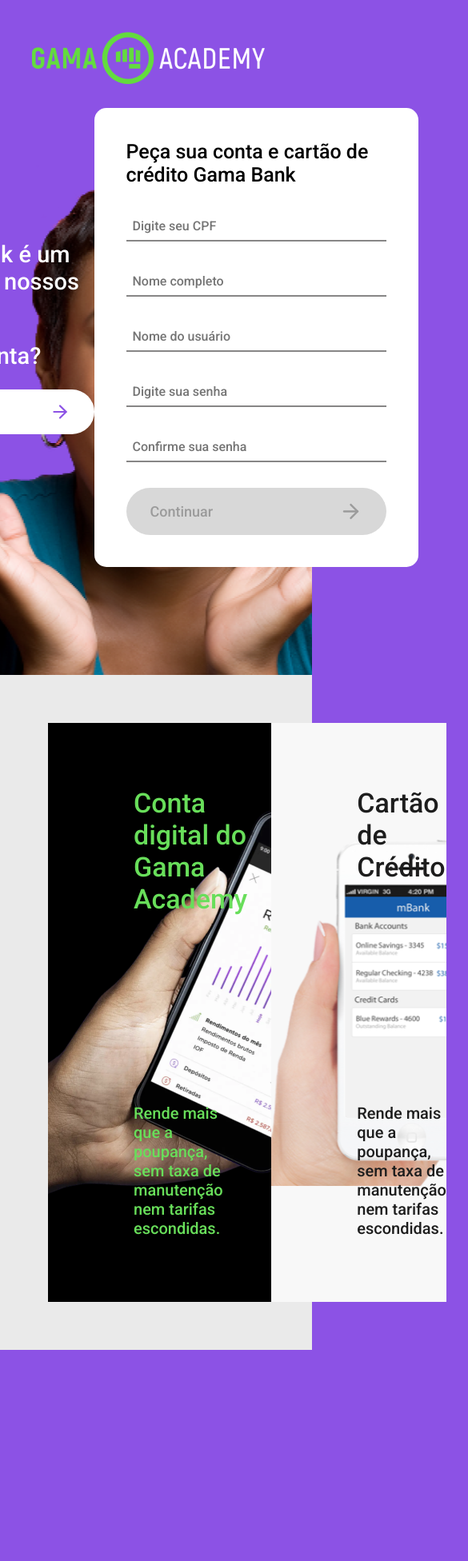
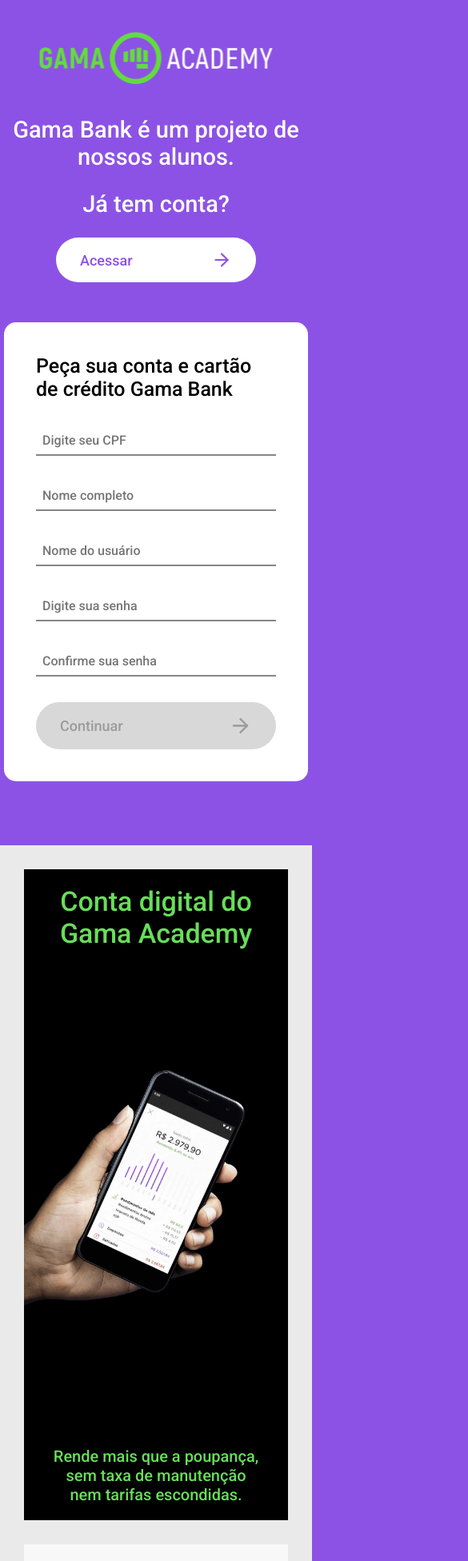
Before and after one commit to filipemelo2002/gama-bank, a React (Create React App) app: page / in a window 390 px wide. Shown: the top 1952 px of the page at 80% size, 585 px wide, since content can reach past the window. Built offline with nearby package versions, Linux system fonts and the light colour scheme.

Commit message:
Add responsive styles

```diff
--- a/src/pages/home/style.ts
+++ b/src/pages/home/style.ts
@@ -3,38 +3,42 @@
 import bgApp1 from '../../img/app-bg1.png';
 import bgApp2 from '../../img/app-bg2.png';
 import bgComplexity from '../../img/complexity-bg.png';
+import GamabankAppImg from '../../img/gamabank-app.png';
 
 export const HomePage = styled.div`
   display: flex;
   align-items: center;
   justify-content: center;
   position: relative;
-background-color: #8C52E5;
+
+  background-color: #8c52e5;
   background-image: url(${bgImage});
   background-repeat: no-repeat;
   background-position: bottom;
+  background-size: auto;
 
   height: 100vh;
-    img{
+  img {
     position: absolute;
     top: 40px;
     left: 40px;
   }
-    .middle-div{
+
+  .middle-div {
     display: flex;
     justify-content: space-between;
     align-items: center;
     margin: 80px;
-        .access-div{
+    .access-div {
       flex: 0;
       color: white;
       font-size: 20px;
-            h2{
+      h2 {
         font-size: 29px;
         font-weight: normal;
         margin-bottom: 25px;
       }
-            button{
+      button {
         display: flex;
         align-items: center;
         justify-content: space-between;
@@ -45,33 +49,33 @@
         width: 250px;
         text-align: left;
         transition: 0.5s;
-                color: #8C52E5;
+        color: #8c52e5;
         font-size: 18px;
         font-weight: 500;
-                background: #FFF;
-                &:hover{
-                    background: #68DE5A;
+        background: #fff;
+        &:hover {
+          background: #68de5a;
         }
       }
     }
-        .signup-div{
+    .signup-div {
       background: white;
       border-radius: 15px;
       padding: 40px;
       flex: 0;
 
-            h4{
+      h4 {
         font-size: 25px;
         font-weight: 500;
       }
 
-            form{
-                input{
+      form {
+        input {
           border: 0;
           font-size: 16px;
           padding: 8px;
           font-weight: 500;
-                    text-align:left;
+          text-align: left;
           width: 100%;
           color: #878686;
           margin: 32px 0 0;
@@ -79,7 +83,7 @@
         }
       }
 
-            button{
+      button {
         display: flex;
         align-items: center;
         justify-content: space-between;
@@ -90,16 +94,51 @@
         width: 325px;
         text-align: left;
         transition: 0.5s;
-                color: #9B9B9B;
+        color: #9b9b9b;
         font-size: 18px;
         font-weight: 500;
-                background: #D8D8D8;
+        background: #d8d8d8;
         margin: 32px 0 0;
-                &:hover{
-                    background: #68DE5A;
-                    color: #FFF;
+        &:hover {
+          background: #68de5a;
+          color: #fff;
+        }
+      }
+    }
+  }
 
+  @media (max-width: 768px) {
+    height: 100%;
+
+    background: unset;
+
+    img {
+      left: 50%;
+      transform: translateX(-50%);
     }
+
+    .middle-div {
+      flex-direction: column;
+      margin-top: 145px;
+
+      .access-div {
+        text-align: center;
+        display: flex;
+        flex-direction: column;
+        align-items: center;
+        margin-bottom: 50px;
+      }
+
+      .signup-div {
+        form {
+          display: flex;
+          flex-direction: column;
+          align-items: center;
+
+          button {
+            width: 100%;
+            min-width: 300px;
+            max-width: 325px;
           }
         }
       }
@@ -175,6 +214,50 @@
       font-weight: 400;
     }
   }
+
+  @media (max-width: 1366px) {
+    section.left {
+      padding: 20px 60px;
+      background-size: 60%;
+    }
+    section.right {
+      padding: 20px 60px;
+      background-size: 40%;
+    }
+  }
+
+  @media (max-width: 768px) {
+    height: 100%;
+    padding: 30px;
+
+    div {
+      flex-direction: column;
+    }
+
+    section.left {
+      text-align: center;
+      min-height: calc(100vh - 30px);
+      padding: 20px;
+      background-size: 70%;
+    }
+    section.right {
+      text-align: center;
+      min-height: calc(100vh - 30px);
+      padding: 20px;
+      margin-top: 30px;
+      background-size: 40%;
+      background-position: center center;
+    }
+  }
+
+  @media (max-width: 425px) {
+    section.left {
+      background-size: 98%;
+    }
+    section.right {
+      background-size: 80%;
+    }
+  }
 `;
 
 export const AnnuityPage = styled.section`
@@ -207,6 +290,21 @@
     font-weight: 500;
     color: #68de5a;
   }
+
+  @media (max-width: 768px) {
+    flex-direction: column-reverse;
+    justify-content: space-evenly;
+    padding: 30px;
+
+    div {
+      max-width: max-content;
+      text-align: center;
+
+      h4 {
+        margin-top: 16px;
+      }
+    }
+  }
 `;
 
 export const ComplexityPage = styled.section`
@@ -233,6 +331,16 @@
       font-size: 24px;
       font-weight: 500;
       margin-top: 36px;
+    }
+  }
+
+  @media (max-width: 768px) {
+    padding: 30px;
+  }
+
+  @media (max-width: 425px) {
+    div {
+      text-align: center;
     }
   }
 `;
@@ -262,5 +370,25 @@
       font-weight: 300;
       margin-top: 16px;
     }
+
+    img {
+      object-fit: contain;
+    }
+  }
+
+  @media (max-width: 768px) {
+    padding: 30px;
+    flex-direction: column-reverse;
+    justify-content: center;
+    align-items: center;
+
+    div {
+      text-align: center;
+    }
+
+    img {
+      width: 30%;
+      height: auto;
+    }
   }
 `;
```
Lines whose indentation alone changed are shown as unchanged.
